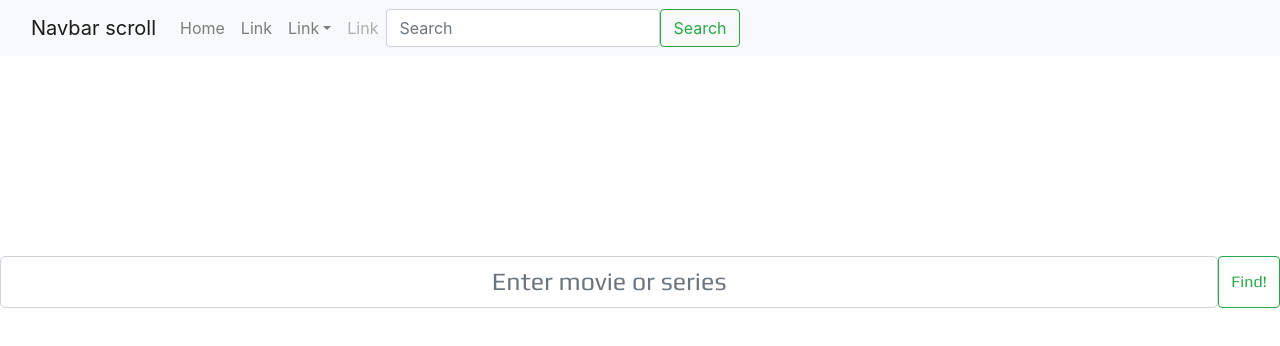
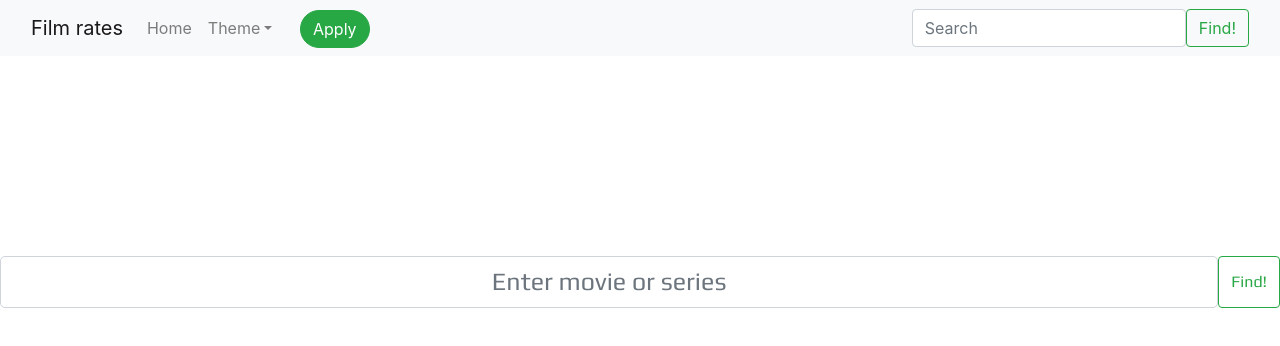
Before and after one commit to Gonevladd/Gonevladd.github.io, a React (Create React App) app: page / in a window 1280 px wide. Shown: the top 346 px of the page. Built offline with nearby package versions, Linux system fonts and the light colour scheme.

Commit message:
Added some styles :D

```diff
--- a/src/App.js
+++ b/src/App.js
@@ -3,14 +3,28 @@ import './App.css';
 import 'bootstrap/dist/css/bootstrap.min.css'
 import Header from "./main/Header";
 import Search from "./main/Search";
+import {useState, Component} from "react";
+import {Button} from "react-bootstrap";
+import MainColor from "./main/MainColor";
+import style from "./main/style.css"
 
-function App() {
+class App extends Component{
+
+
+
+    refresh = () => {
+        this.setState({});
+    }
+
+    render() {
         return (
             <>
                 <Header></Header>
                 <Search></Search>
+                <Button onClick={this.refresh} variant={MainColor.getColor()} id="apply_btn">Apply</Button>
             </>
         );
     }
+}
 
 export default App;
--- a/src/main/Header.js
+++ b/src/main/Header.js
@@ -5,14 +5,19 @@ import {Form} from "react-bootstrap";
 import {Nav} from "react-bootstrap";
 import {Navbar} from "react-bootstrap";
 import {NavDropdown} from "react-bootstrap";
+import MainColor from "./MainColor";
 
 
 export default function Header(){
 
+    let chooseColor = event => {
+        MainColor.setColor(event.target.innerText);
+    }
+
     return(
             <Navbar bg="light" expand="lg">
                 <Container fluid>
-                    <Navbar.Brand href="#">Navbar scroll</Navbar.Brand>
+                    <Navbar.Brand href="#">Film rates</Navbar.Brand>
                     <Navbar.Toggle aria-controls="navbarScroll" />
                     <Navbar.Collapse id="navbarScroll">
                         <Nav
@@ -21,21 +26,19 @@ export default function Header(){
                             navbarScroll
                         >
                             <Nav.Link href="#action1">Home</Nav.Link>
-                            <Nav.Link href="#action2">Link</Nav.Link>
-                            <NavDropdown title="Link" id="navbarScrollingDropdown">
-                                <NavDropdown.Item href="#action3">Action</NavDropdown.Item>
-                                <NavDropdown.Item href="#action4">
-                                    Another action
-                                </NavDropdown.Item>
+                            <NavDropdown title="Theme" id="navbarScrollingDropdown">
+                                <NavDropdown.Item onClick={chooseColor}>Primary</NavDropdown.Item>
+                                <NavDropdown.Item onClick={chooseColor}>Secondary</NavDropdown.Item>
+                                <NavDropdown.Item onClick={chooseColor}>Success</NavDropdown.Item>
+                                <NavDropdown.Item onClick={chooseColor}>Danger</NavDropdown.Item>
                                 <NavDropdown.Divider />
-                                <NavDropdown.Item href="#action5">
-                                    Something else here
-                                </NavDropdown.Item>
+                                <NavDropdown.Item onClick={chooseColor}>Warning</NavDropdown.Item>
+                                <NavDropdown.Item onClick={chooseColor}>Info</NavDropdown.Item>
+                                <NavDropdown.Item onClick={chooseColor}>Light</NavDropdown.Item>
+                                <NavDropdown.Item onClick={chooseColor}>Dark</NavDropdown.Item>
                             </NavDropdown>
-                            <Nav.Link href="#" disabled>
-                                Link
-                            </Nav.Link>
                         </Nav>
+                    </Navbar.Collapse>
                     <Form className="d-flex">
                         <Form.Control
                             type="search"
@@ -43,9 +46,8 @@ export default function Header(){
                             className="me-2"
                             aria-label="Search"
                         />
-                            <Button variant="outline-success">Search</Button>
+                        <Button variant={'outline-'+MainColor.getColor()}>Find!</Button>
                     </Form>
-                    </Navbar.Collapse>
                 </Container>
             </Navbar>
     );
--- /dev/null
+++ b/src/main/MainColor.js
@@ -0,0 +1,17 @@
+
+import App from "../App";
+
+class mainColor {
+    static color = 'success';
+
+    static setColor(c){
+        this.color = c.toLowerCase();
+    }
+
+    static getColor(){
+        console.log(this.color);
+        return this.color;
+    }
+}
+
+export default mainColor;
--- a/src/main/style.css
+++ b/src/main/style.css
@@ -13,6 +13,18 @@
 }
 
 #img_item{
+    text-align: center;
     height: 400px;
     max-width: 300px;
+    margin-top: 50px;
+    margin-right: 50px;
+    margin-left: 100px;
+    margin-bottom: 250px;
 }
+
+#apply_btn{
+    border-radius: 25px;
+    position: absolute;
+    left: 300px;
+    top: 10px;
+}
```
Also changed, not shown: src/main/RenderItem.js (+15 -3 lines), src/main/Search.js (+4 -4 lines). Lines whose indentation alone changed are shown as unchanged.
